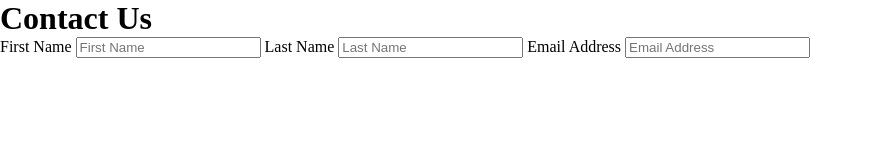
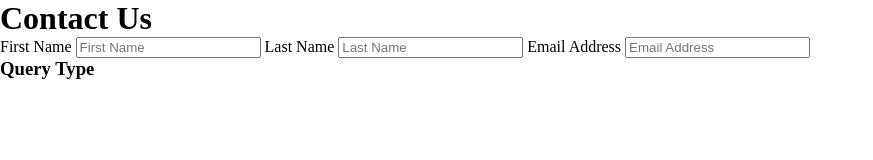
Before and after one commit to eugineokedi/contact-form, a plain HTML site: page index.html in a window 1280 px wide. Shown: the whole page, without its empty margins (0-873 px from the left). Drawn offline with Linux system fonts and the light colour scheme.

Commit message:
added updates

```diff
--- a/index.html
+++ b/index.html
@@ -18,6 +18,10 @@
       <label for="email">Email Address</label>
       <input type="text" name="email" id="email" placeholder="Email Address">
       </div>
+      <div>
+        <h3>Query Type</h3>
+
+      </div>
     </div>
   </div>
 
```
